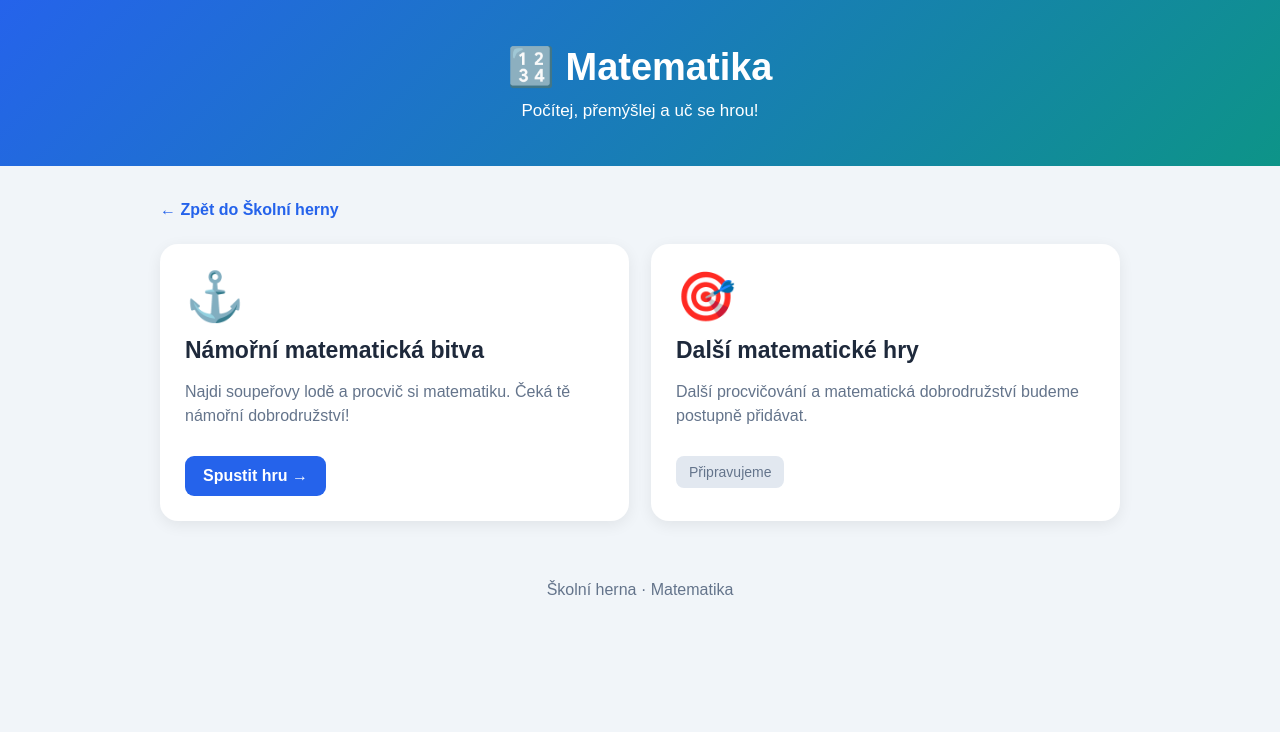
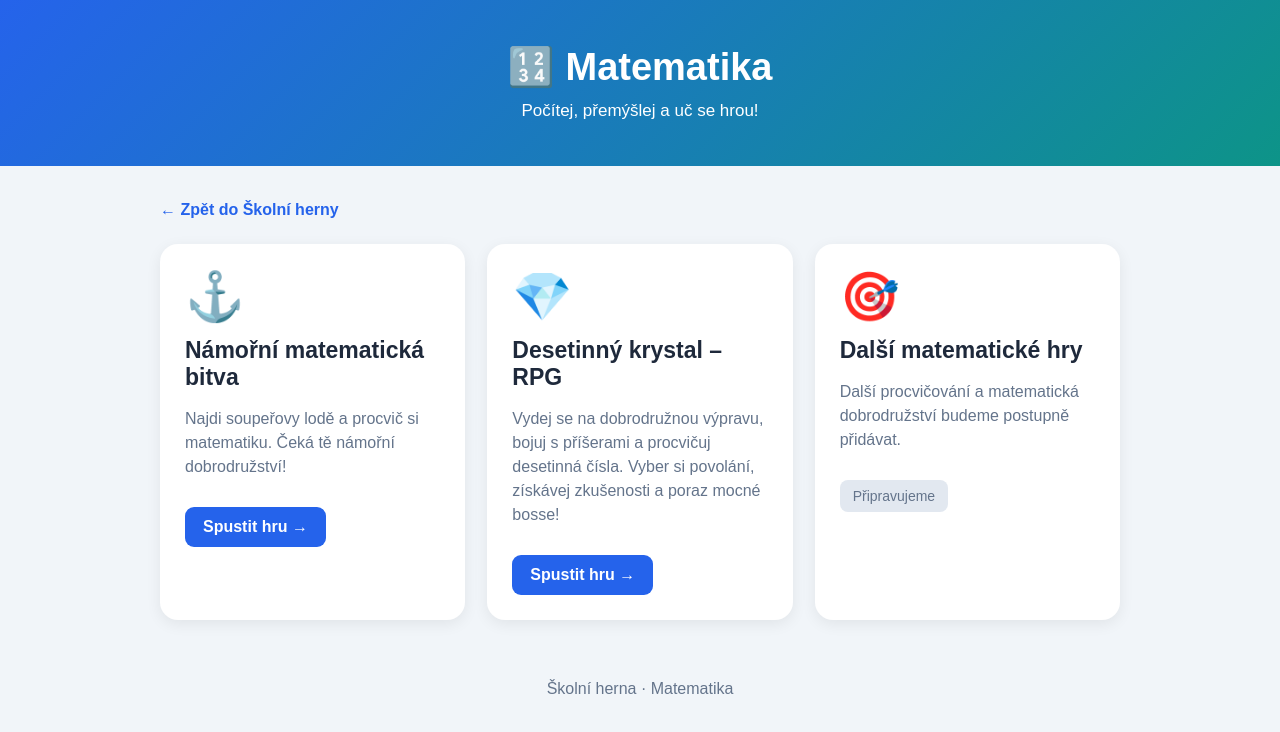
Before and after one commit to jendadanek/matematicke-hry, a plain HTML site: page matematika/index.html in a window 1280 px wide. Drawn offline with Linux system fonts and the light colour scheme.

Commit message:
Update index.html

```diff
--- a/matematika/index.html
+++ b/matematika/index.html
@@ -1,4 +1,3 @@
-
 <!DOCTYPE html>
 <html lang="cs">
 <head>
@@ -139,6 +138,17 @@ footer {
         </section>
 
         <section class="card">
+            <div class="emoji">💎</div>
+            <h2>Desetinný krystal – RPG</h2>
+            <p>
+                Vydej se na dobrodružnou výpravu, bojuj s příšerami
+                a procvičuj desetinná čísla. Vyber si povolání,
+                získávej zkušenosti a poraz mocné bosse!
+            </p>
+            <a class="game-link" href="desetinny-krystal/">Spustit hru →</a>
+        </section>
+
+        <section class="card">
             <div class="emoji">🎯</div>
             <h2>Další matematické hry</h2>
             <p>
```
